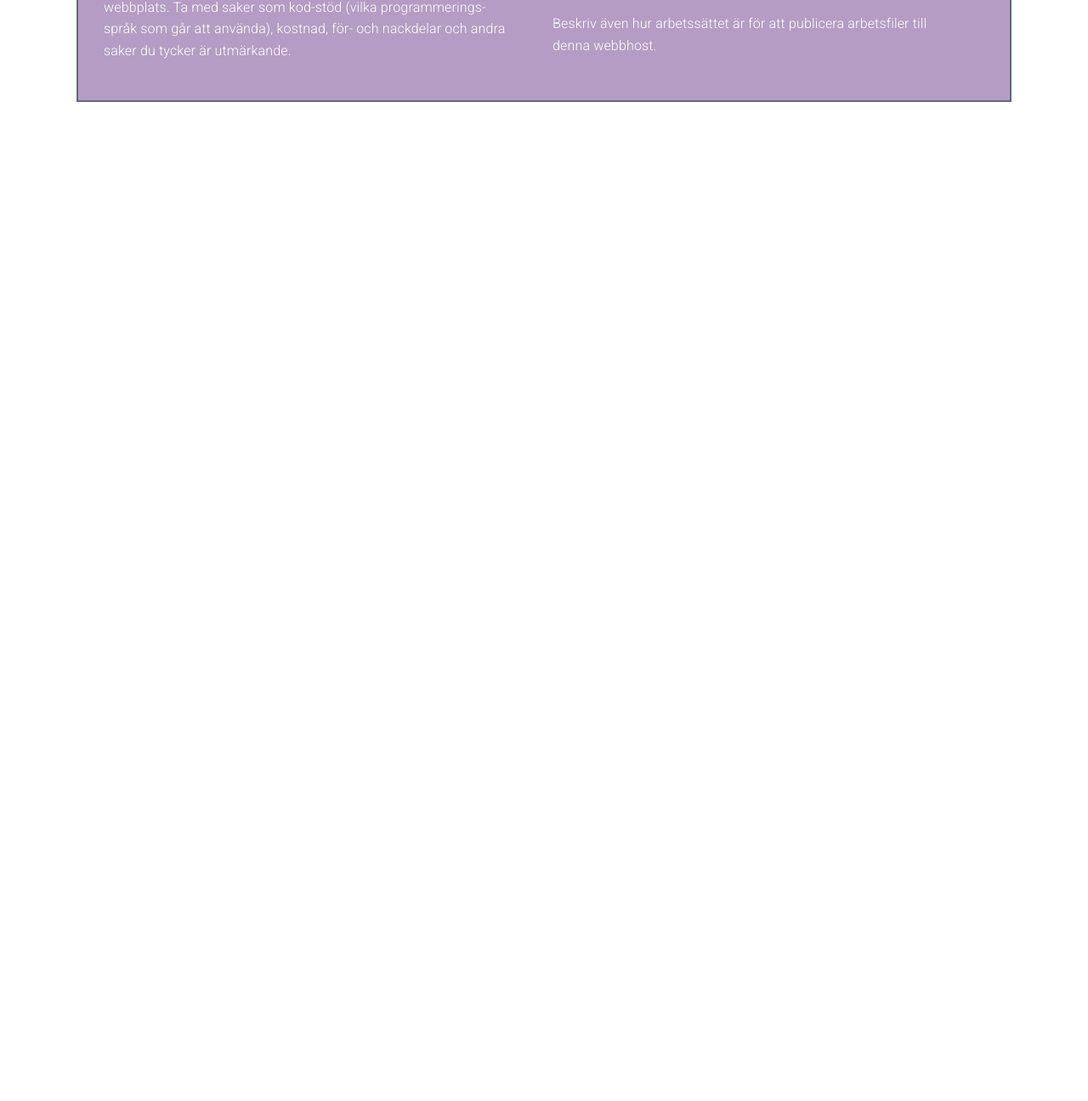
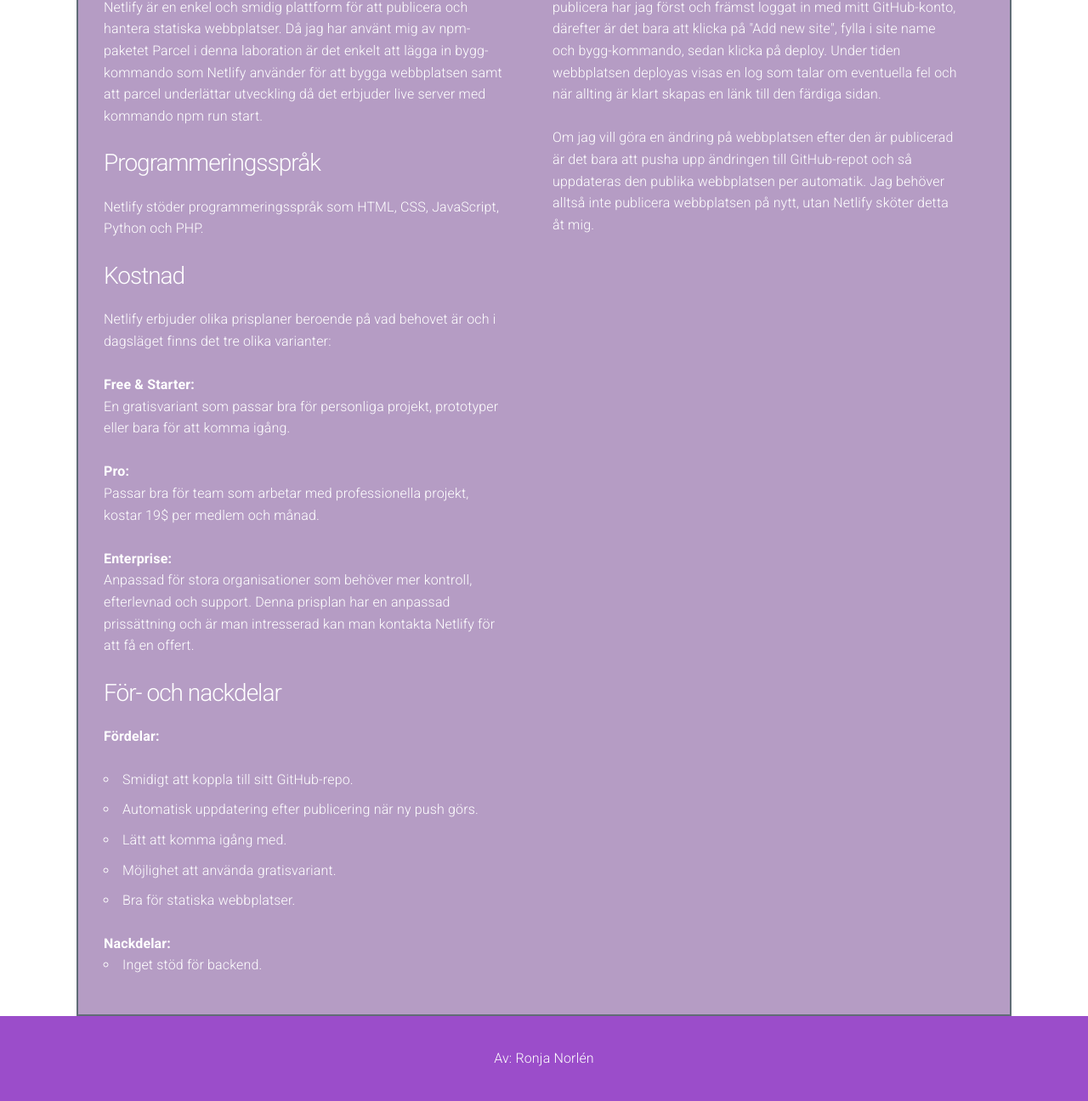
Before and after one commit to ronjanorlen/dt193gm1, a website built with Parcel: page src/publicering.html in a window 1280 px wide. Shown: the part 396-1692 px from the top of the page at 85% size. Before the commit the page ends 800 px from the top, so only its background shows below. Built offline with nearby package versions, Linux system fonts and the light colour scheme.

Commit message:
Lagt in mer textinnehåll

```diff
--- a/src/publicering.html
+++ b/src/publicering.html
@@ -41,20 +41,69 @@
 
         <div class="row">
           <div class="column">
-            <h2>Publicering</h2>
+            <h2>Netlify</h2>
         <p>
-          Beskriv den publicerings-plattform du valt för att publicera dina webbplats.
-          Ta med saker som kod-stöd (vilka programmerings-språk som går att använda),
-          kostnad, för- och nackdelar och andra saker du tycker är utmärkande.
-        </p>
+          För att publicera denna webbplats har jag använt mig av Netlify.
+          Netlify är en enkel och smidig plattform för att publicera och hantera statiska webbplatser.
+          Då jag har använt mig av npm-paketet Parcel i denna laboration är det enkelt att lägga in
+          bygg-kommando som Netlify använder för att bygga webbplatsen samt att parcel underlättar
+          utveckling då det erbjuder live server med kommando npm run start. </p>
+
+          <h3>Programmeringsspråk</h3>
+          <p>Netlify stöder programmeringsspråk som HTML, CSS, JavaScript, Python och PHP. </p>
+
+          <h3>Kostnad</h3>
+          <p>Netlify erbjuder olika prisplaner beroende på vad behovet är och i dagsläget finns det tre olika varianter:<br>
+            <br>
+            <strong>Free & Starter:</strong><br>
+            En gratisvariant som passar bra för personliga projekt, prototyper eller bara för att komma igång.<br>
+            <br>
+            <strong>Pro:</strong><br>
+            Passar bra för team som arbetar med professionella projekt, kostar 19$ per medlem och månad.<br>
+            <br>
+            <strong>Enterprise:</strong><br>
+            Anpassad för stora organisationer som behöver mer kontroll, efterlevnad och support.
+            Denna prisplan har en anpassad prissättning och är man intresserad kan man kontakta Netlify för att få en offert.
+          </p>
+
+          <h3>För- och nackdelar</h3>
+
+          <p><strong>Fördelar:</strong>
+            <ul>
+              <li>Smidigt att koppla till sitt GitHub-repo.</li>
+              <li>Automatisk uppdatering efter publicering när ny push görs.</li>
+              <li>Lätt att komma igång med.</li>
+              <li>Möjlighet att använda gratisvariant.</li>
+              <li>Bra för statiska webbplatser.</li>
+            </ul>
+            <strong>Nackdelar:</strong>
+            <ul>
+              <li>Inget stöd för backend.</li>
+            </ul>
+
+          </p>
+
+
           </div>
-          <div class="column"><h2>Arbetssätt för publicerings-plattform</h2>
-            <p>Beskriv även hur arbetssättet är för att publicera arbetsfiler till denna webbhost.</p>
+          <div class="column"><h2>Arbetssätt</h2>
+            <p>Att publicera på Netlify tycker jag är väldigt smidigt.
+              För att publicera har jag först och främst loggat in med mitt GitHub-konto,
+              därefter är det bara att klicka på "Add new site", fylla i site name och bygg-kommando,
+              sedan klicka på deploy. Under tiden webbplatsen deployas visas en log som talar om eventuella fel
+              och när allting är klart skapas en länk till den färdiga sidan. <br>
+              <br>
+              Om jag vill göra en ändring på webbplatsen efter den är publicerad är det bara att
+              pusha upp ändringen till GitHub-repot och så uppdateras den publika webbplatsen per automatik.
+              Jag behöver alltså inte publicera webbplatsen på nytt, utan Netlify sköter detta åt mig.
+            </p>
           </div>
 
         </div>
 
     </div>
+    <footer>
+      <p>Av: Ronja Norlén</p>
+   </footer>
 </body>
 
 </html>
```
